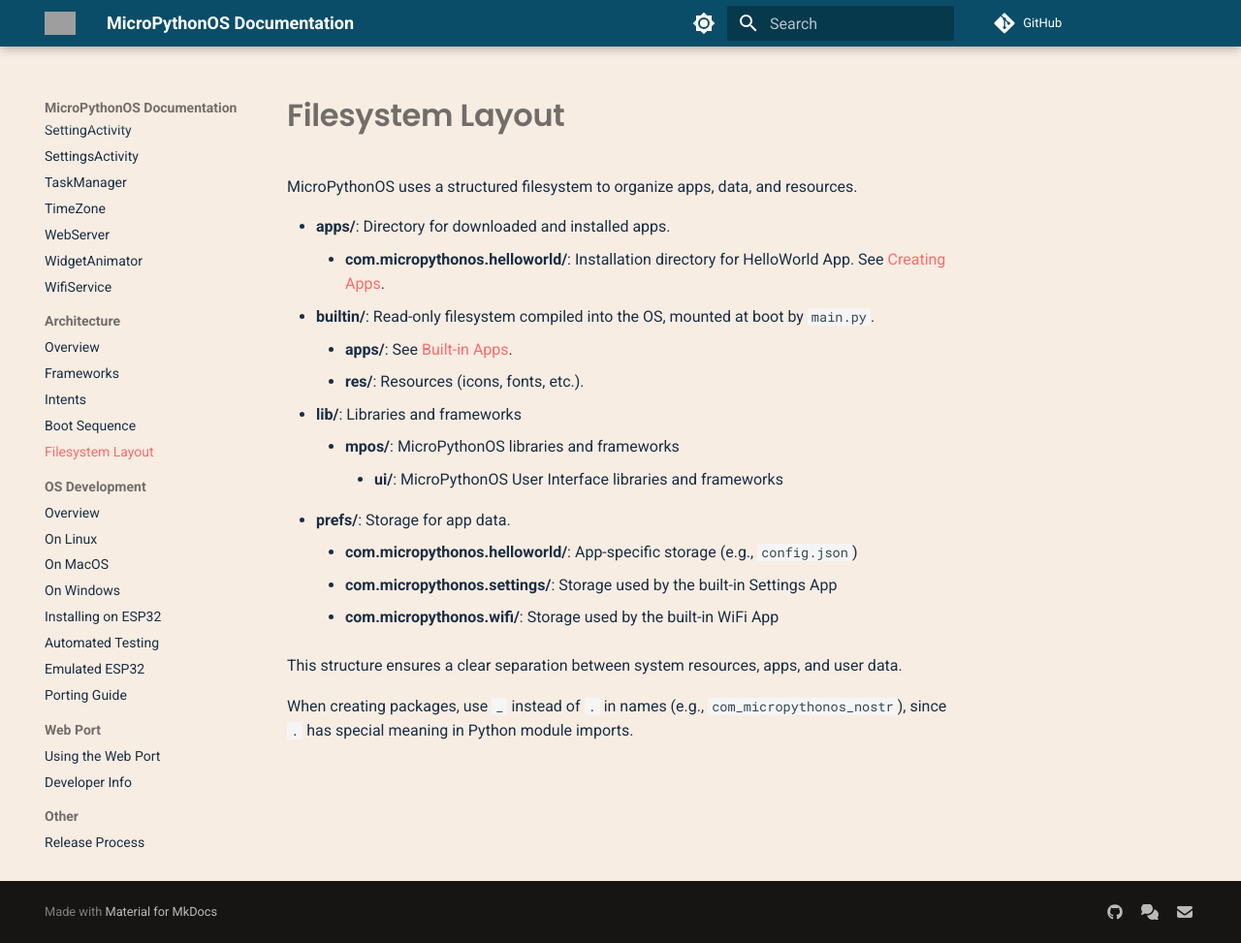
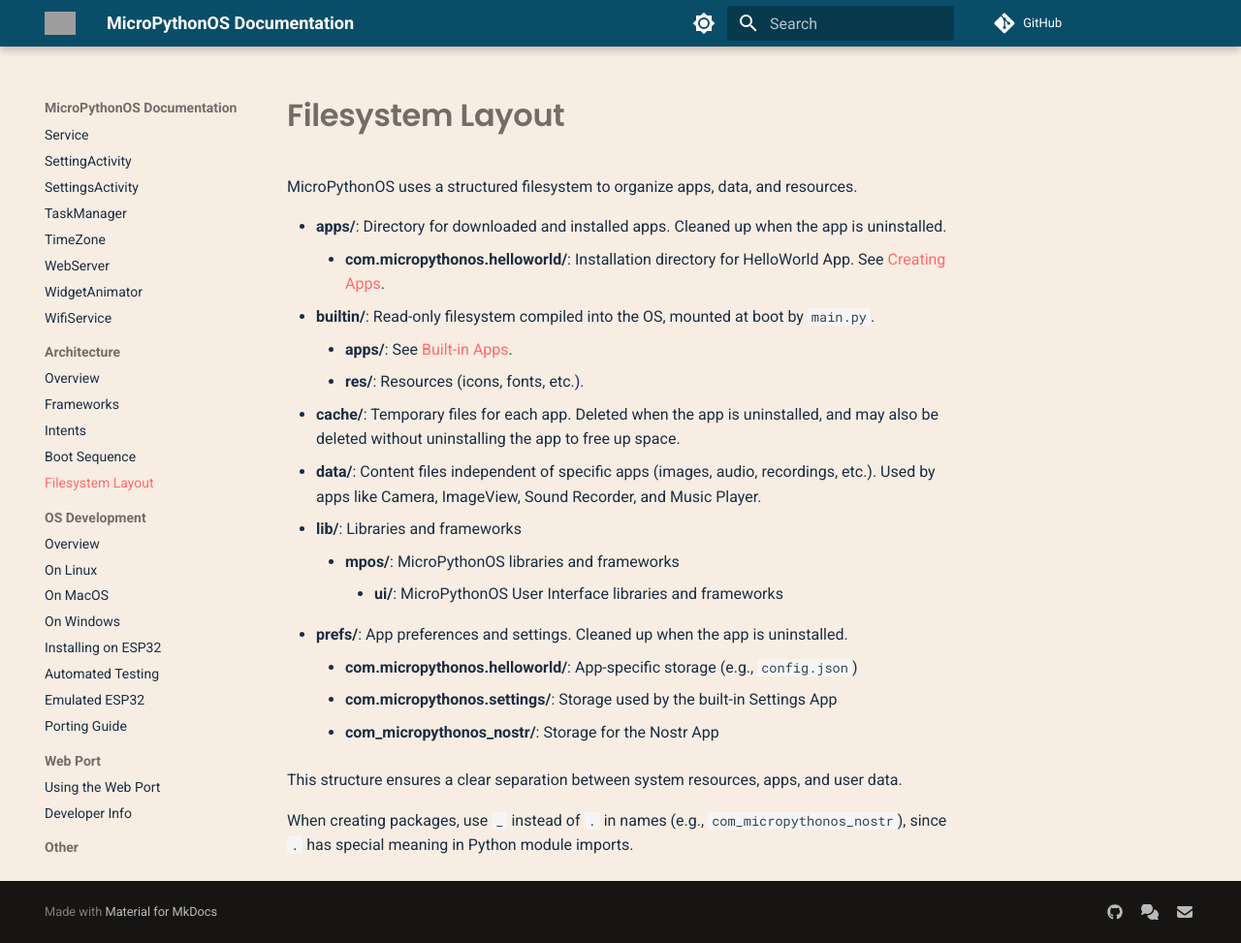
Before and after one commit to MicroPythonOS/docs, an MkDocs documentation site: the page built from docs/architecture/filesystem.md, in a window 1280 px wide and 973 px high. Shown: the whole window at 97% size. Built offline with MkDocs 1.6.1 and Material for MkDocs 9.7.7, drawn with Linux system fonts in a browser that asks for light colours; comment, search, counter and statistics services are not loaded; grey boxes are pictures that could not be loaded.

Commit message:
Update docs

```diff
--- a/docs/architecture/filesystem.md
+++ b/docs/architecture/filesystem.md
@@ -2,18 +2,20 @@
 
 MicroPythonOS uses a structured filesystem to organize apps, data, and resources.
 
-- **apps/**: Directory for downloaded and installed apps.
+- **apps/**: Directory for downloaded and installed apps. Cleaned up when the app is uninstalled.
     - **com.micropythonos.helloworld/**: Installation directory for HelloWorld App. See [Creating Apps](../apps/creating-apps.md).
 - **builtin/**: Read-only filesystem compiled into the OS, mounted at boot by `main.py`.
     - **apps/**: See [Built-in Apps](../apps/built-in-apps.md).
     - **res/**: Resources (icons, fonts, etc.).
+- **cache/**: Temporary files for each app. Deleted when the app is uninstalled, and may also be deleted without uninstalling the app to free up space.
+- **data/**: Content files independent of specific apps (images, audio, recordings, etc.). Used by apps like Camera, ImageView, Sound Recorder, and Music Player.
 - **lib/**: Libraries and frameworks
     - **mpos/**: MicroPythonOS libraries and frameworks
         - **ui/**: MicroPythonOS User Interface libraries and frameworks
-- **prefs/**: Storage for app data.
+- **prefs/**: App preferences and settings. Cleaned up when the app is uninstalled.
     - **com.micropythonos.helloworld/**: App-specific storage (e.g., `config.json`)
     - **com.micropythonos.settings/**: Storage used by the built-in Settings App
-    - **com.micropythonos.wifi/**: Storage used by the built-in WiFi App
+    - **com_micropythonos_nostr/**: Storage for the Nostr App
 
 This structure ensures a clear separation between system resources, apps, and user data.
 
```
